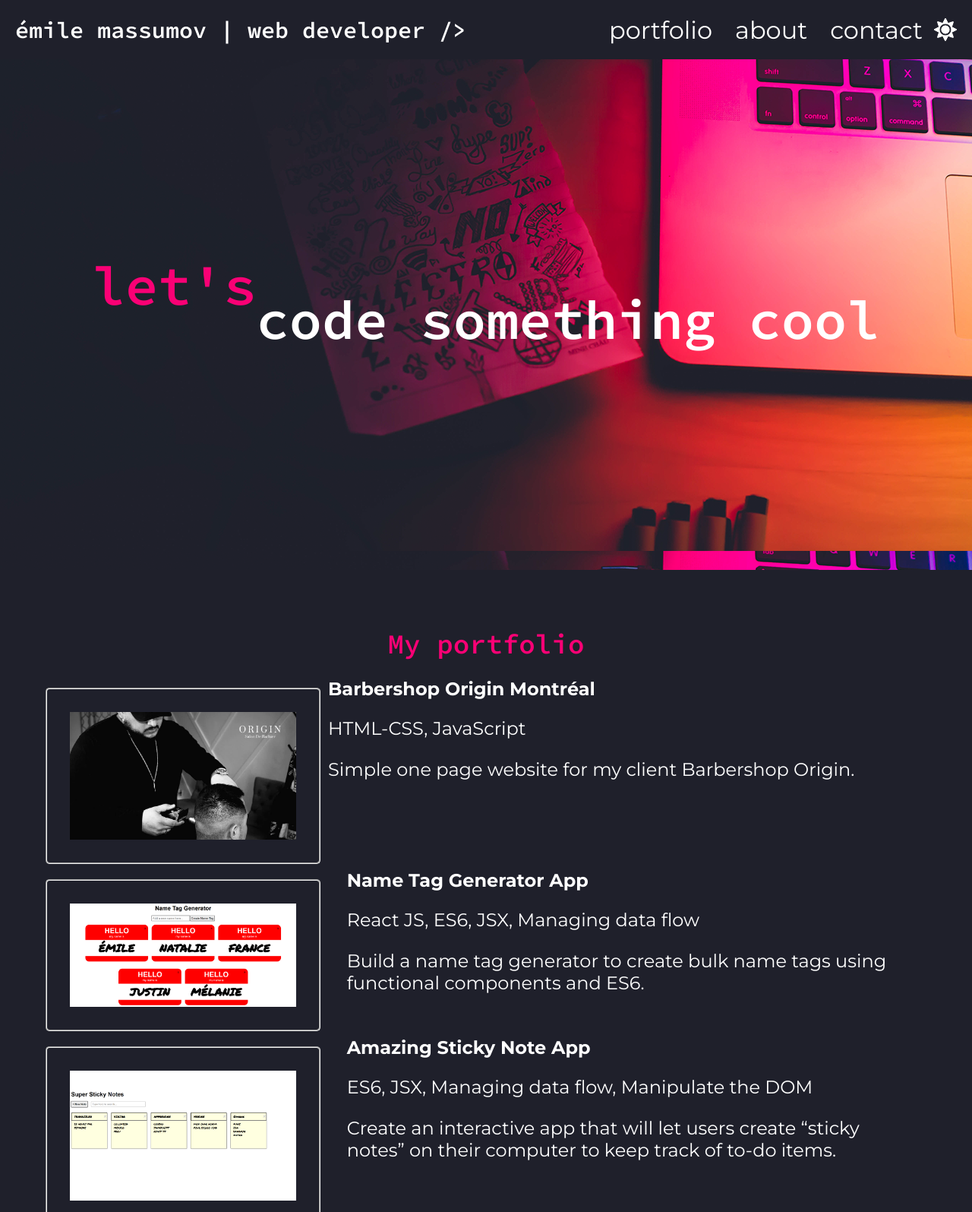
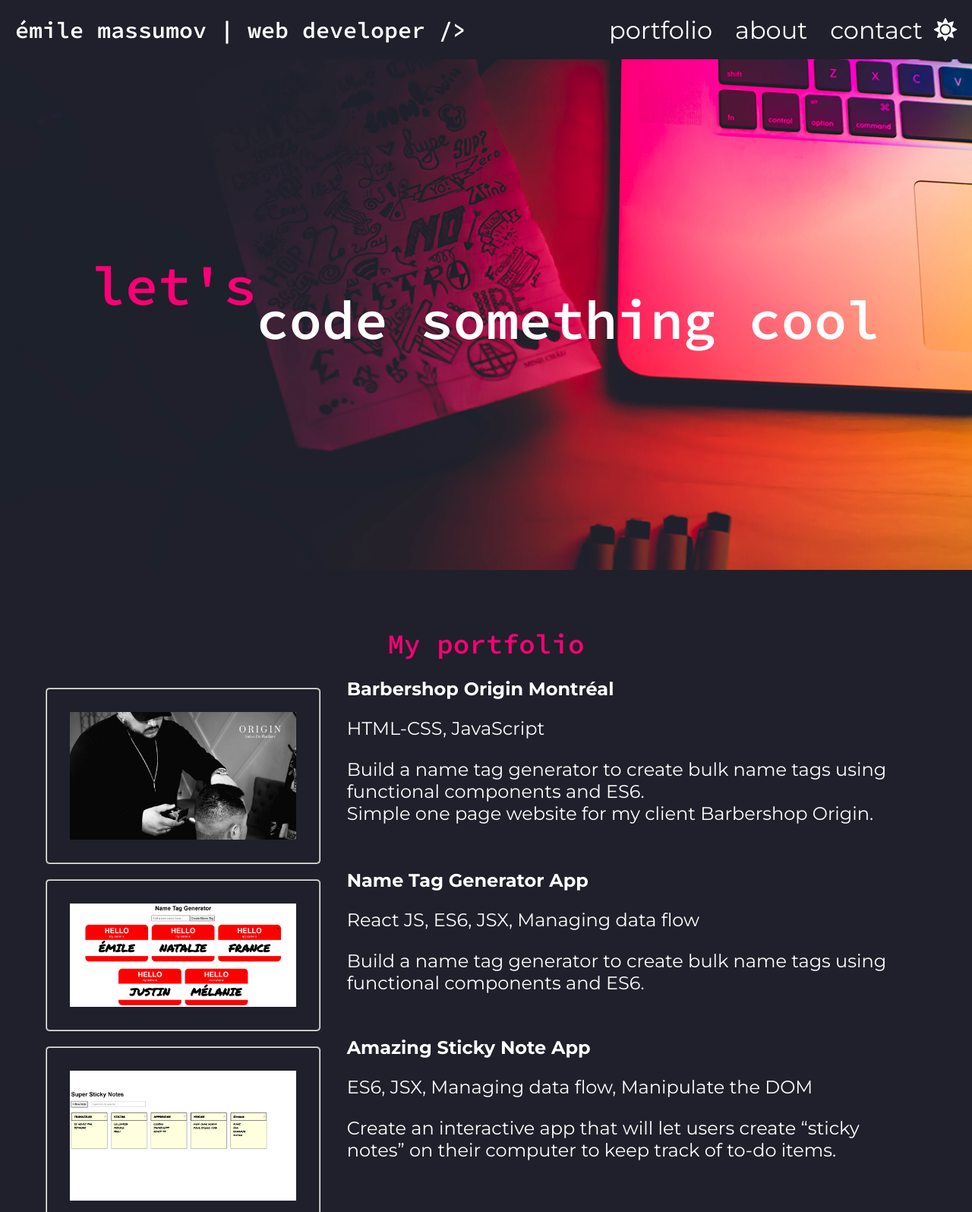
Before and after one commit to Emile-Massumov/milestone-project, a plain HTML site: page index.html in a window 1280 px wide. Shown: the top 1595 px of the page at 76% size. Drawn offline with Linux system fonts and the light colour scheme.

Commit message:
added & changed background & layout

```diff
--- a/css/main.css
+++ b/css/main.css
@@ -413,7 +413,6 @@ header h2   {
 }
 
 #backpic {
-background:url('../img/hero-background.png');
 height:750px;
 }
 
--- a/index.html
+++ b/index.html
@@ -46,18 +46,18 @@
       <link href="https://fonts.googleapis.com/css2?family=Source+Code+Pro:wght@600&display=swap" rel="stylesheet">
     </div>
     <div class="full-width-container">
-
       <div class="full-width-1  ">
         <div class="half-width ">
           <a href="https://emile-massumov.github.io/barber-website/" target="_blank"><img src="img/barber.jpg"
               alt="barbershop"></a>
            </div>
         <div class="half-width-jubilee-right">
-          <h3><a href="https://emile-massumov.github.io/barber-website/" target="_blank">Barbershop Origin Montréal</a></h3>
+      <h3><a href ="https://emile-massumov.github.io/barber-website/" target="_blank">Barbershop Origin Montréal</a></h3>
           <link rel="preconnect" href="https://fonts.gstatic.com">
           <link href="https://fonts.googleapis.com/css2?family=Montserrat:wght@700&display=swap" rel="stylesheet">
-          <p>HTML-CSS, JavaScript </p>
-          <p>Simple one page website for my client Barbershop Origin.</p>
+          <p>HTML-CSS, JavaScript</p>
+          <p>Build a name tag generator to create bulk name tags using functional
+           components and ES6.<br>Simple one page website for my client Barbershop Origin.</p>
         </div>
       </div>
       <div class="full-width-1  ">
```
